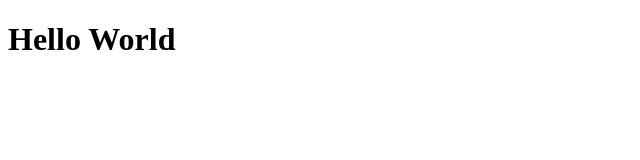
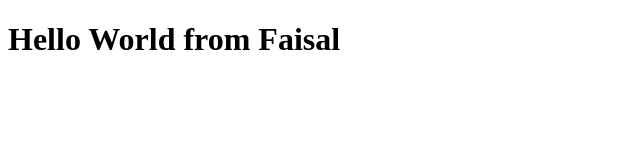
Before and after one commit to MuhammadFaisal786/BOOTCAMP2020-Sample, a plain HTML site: page index.html in a window 1280 px wide. Shown: the whole page, without its empty margins (0-640 px from the left). Drawn offline with Linux system fonts and the light colour scheme.

Commit message:
Update index.html

```diff
--- a/index.html
+++ b/index.html
@@ -6,6 +6,6 @@
     <title>Document</title>
 </head>
 <body>
- <h1>Hello World</h1>
+ <h1>Hello World from Faisal</h1>
 </body>
 </html>
```
